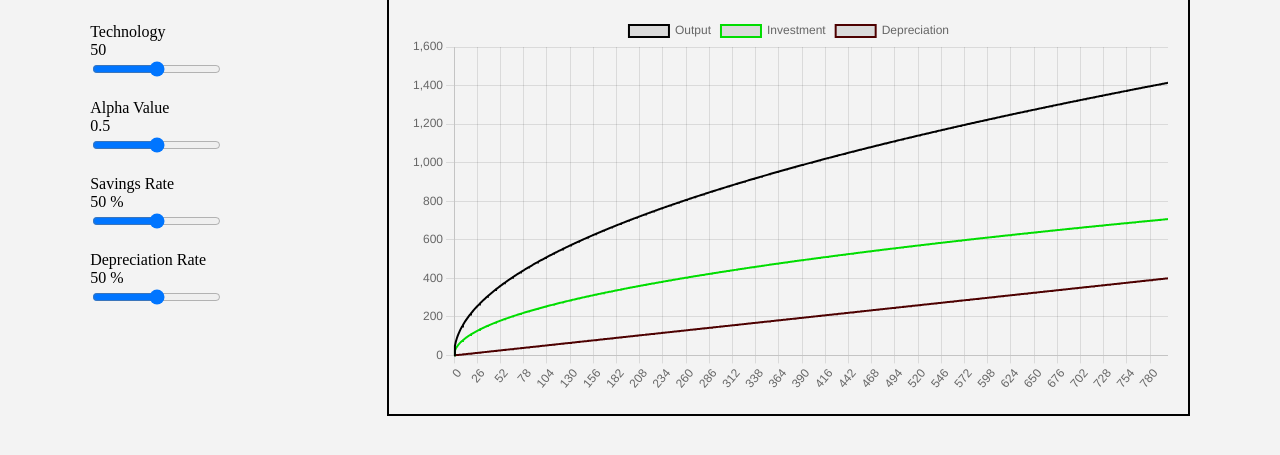
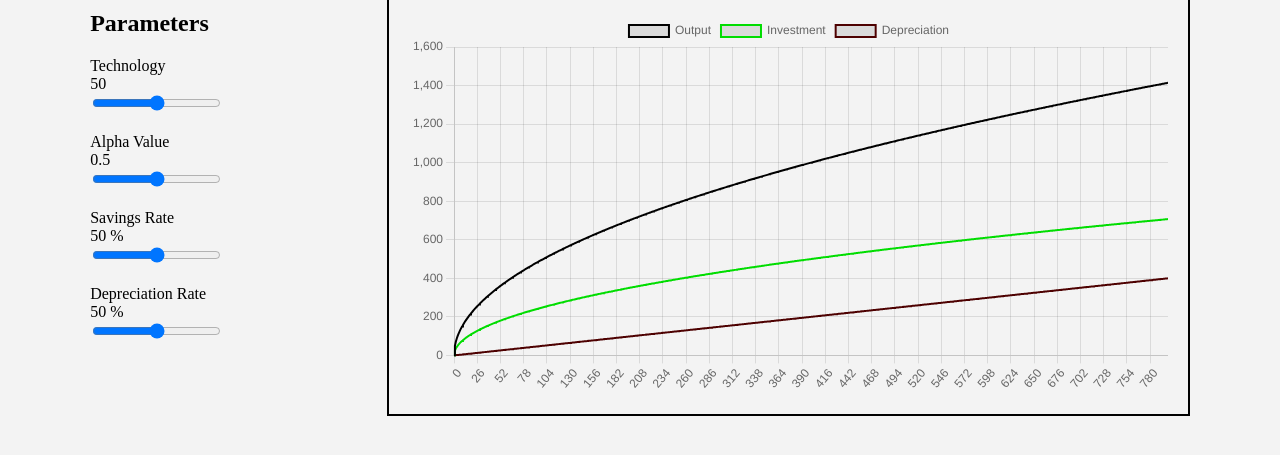
Before and after one commit to Cdt226/solow_model_simulator, a plain HTML site: page index.html in a window 1280 px wide. Shown: the part 89-544 px from the top of the page. Drawn offline with nearby package versions, Linux system fonts and the light colour scheme.

Commit message:
Update index.html

```diff
--- a/index.html
+++ b/index.html
@@ -50,7 +50,9 @@
 
 <section id = "canvas_param">
 
-<div>
+    <div><h2>Parameters</h2></div>
+
+    <div>
         <label for="alpha">Technology</label><br>
         <span id="technologies"></span><br>
         <input type="range" name="technology" id="technology" min="0" max="100" step="1" oninput="dynamic()">
```
